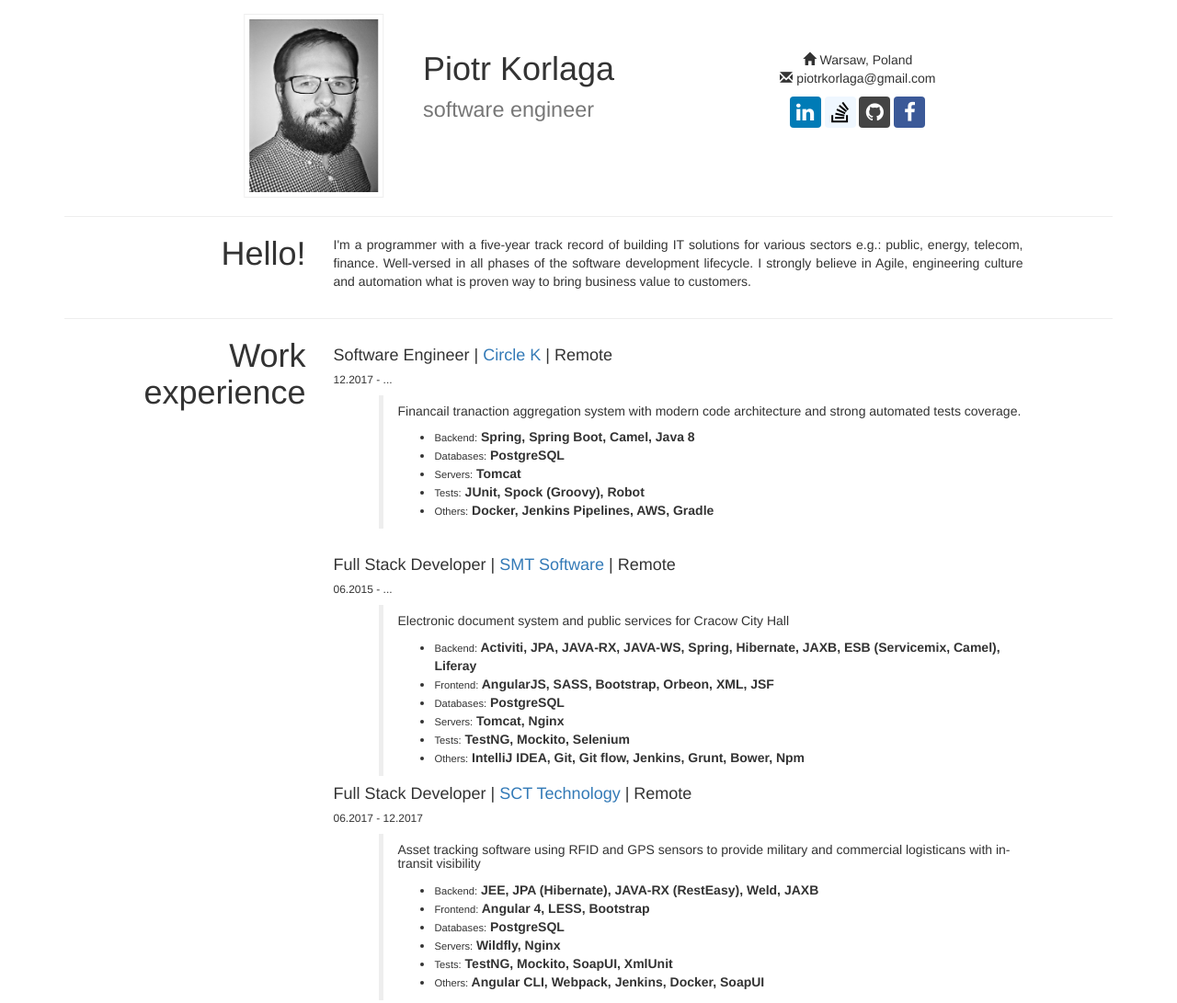
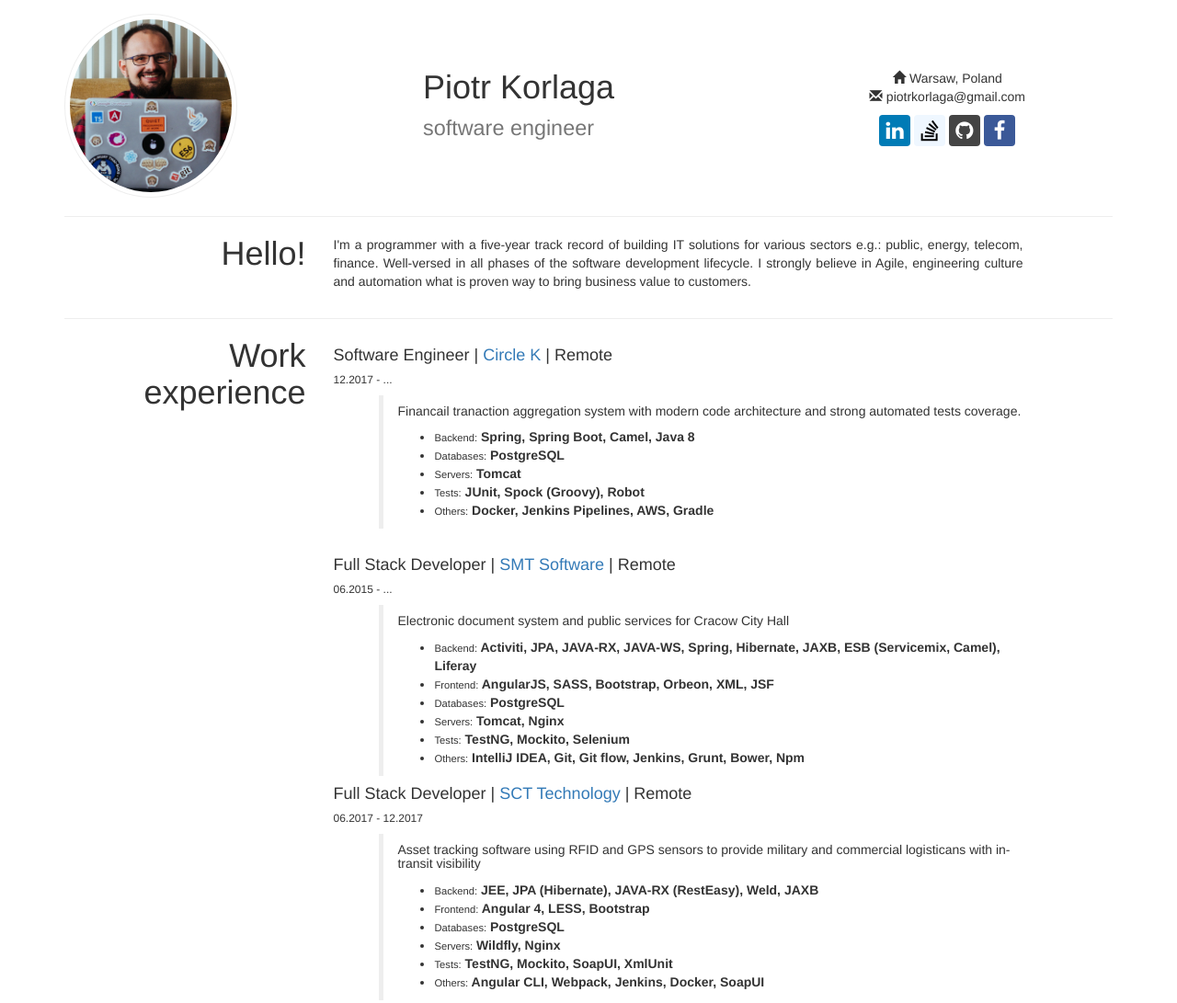
Before and after one commit to piotrkorlaga/piotrkorlaga.github.io, a plain HTML site: page index.html in a window 1280 px wide. Shown: the top 1091 px of the page at 92% size. Drawn offline with Linux system fonts and the light colour scheme.

Commit message:
update photo and improved styling

```diff
--- a/css/custom.css
+++ b/css/custom.css
@@ -15,7 +15,7 @@
 }
 
 .mt50 {
-    margin-top: 40px;
+    margin-top: 60px;
 }
 
 h1 {
--- a/index.html
+++ b/index.html
@@ -25,16 +25,14 @@
 
 <div class="container">
     <header id="top" class="row header-row">
-        <div class="col-sm-offset-0 col-sm-3 col-xs-3 col-xs-offset-0 col-md-offset-2 col-md-2">
-            <div class="">
-                <img class="flip img-border me-pic" src="img/me3.jpg">
-            </div>
+        <div class="col-xs-6 col-sm-4">
+            <img class="img-border img-circle me-pic" src="img/avatar.jpg">
         </div>
-        <div class="col-xs-5 mt50 text-left col-sm-5 col-md-3">
+        <div class="col-xs-6 col-sm-4 mt50 text-left">
             <h1>Piotr Korlaga<br/> <small>software engineer</small>
             </h1>
         </div>
-        <div class="col-sm-6 col-xs-4 col-sm-4 mt50 text-center">
+        <div class="col-xs-12 col-sm-4 mt50 text-center">
             <div><span class="glyphicon glyphicon-home"></span> Warsaw, Poland</div>
             <div><span class="glyphicon glyphicon-envelope"></span> piotrkorlaga@gmail.com</div>
             <aside class="social-button-section hidden-print">
@@ -414,7 +412,7 @@
 
     <footer class="row hidden-print">
         <div class=""><p class="text-center">
-            &copy; 2015 Piotr Korlaga |
+            &copy; 2015-2018 Piotr Korlaga |
             <a href="javascript:window.print()">Print</a> |
             <a href="#top">Go to top <span class="glyphicon glyphicon-chevron-up"></span></a>
         </p></div>
```
Also changed, not shown: img/avatar.jpg (added), img/me.jpg (deleted), img/me2.jpg (deleted), img/me2backup.jpg (deleted), img/me3.jpg (deleted).
